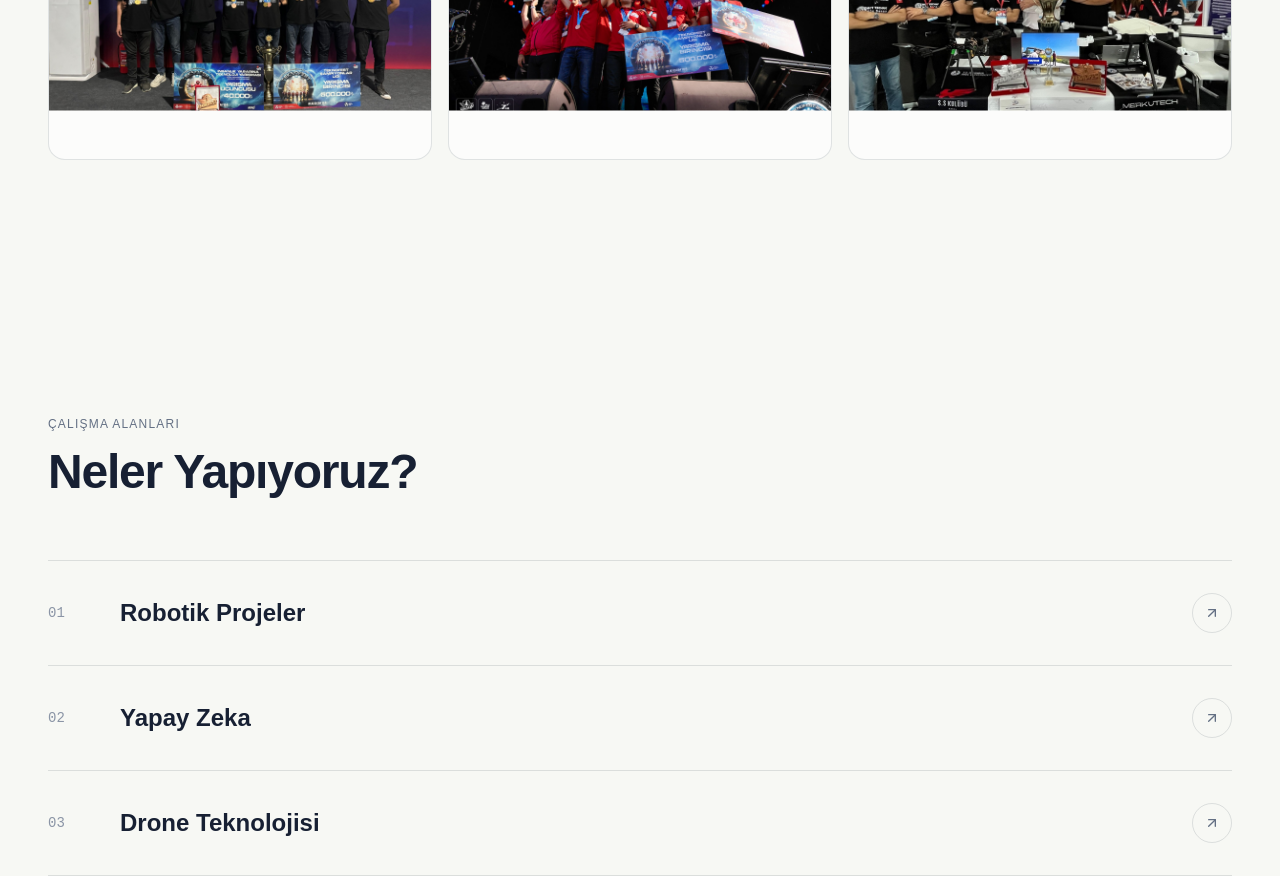
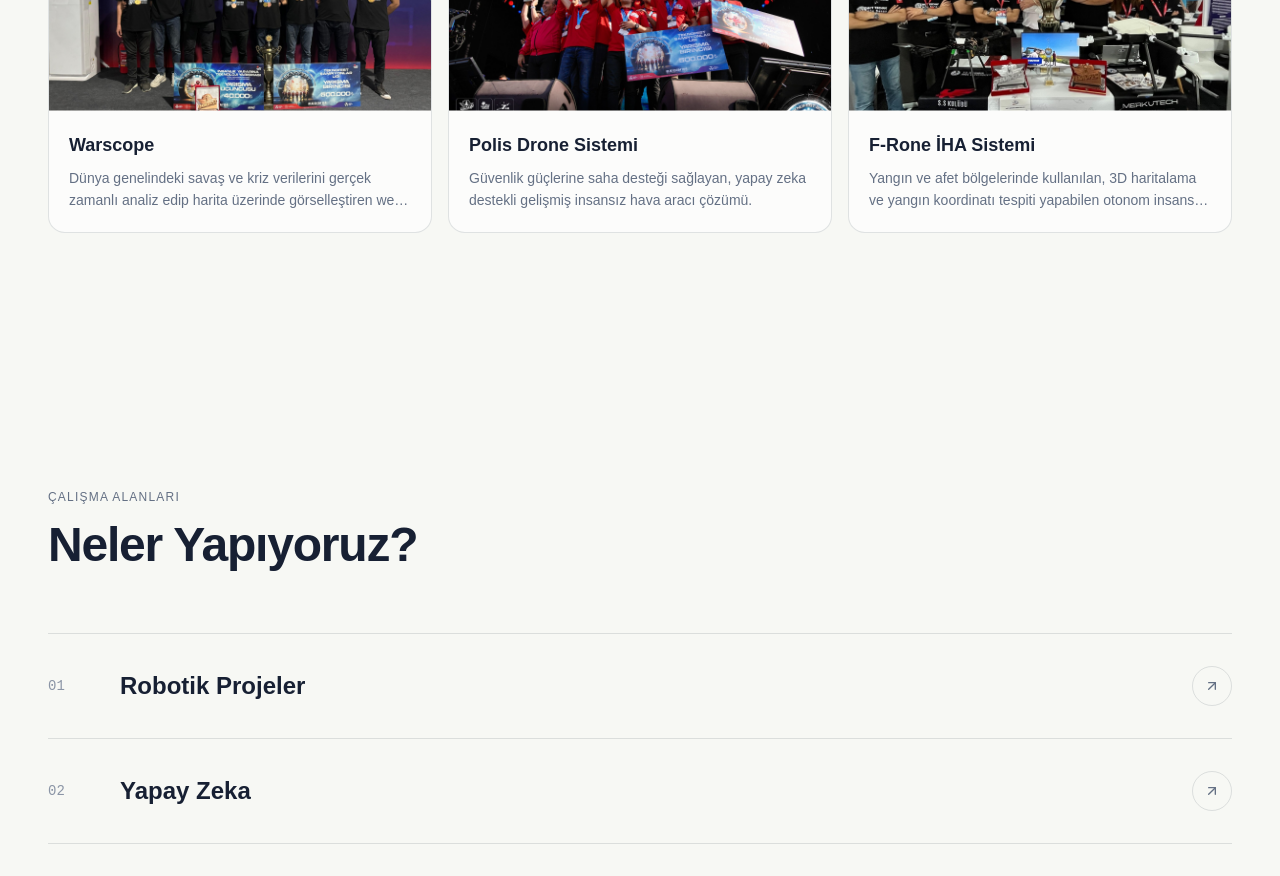
Before and after one commit to Merkutech/merkutech.github.io, a Next.js app: page / in a window 1280 px wide. Shown: the part 2740-3616 px from the top of the page. Built offline with nearby package versions, Linux system fonts and the light colour scheme.

Commit message:
feat: enhance multilingual support by updating project details and language context

```diff
--- a/app/page.tsx
+++ b/app/page.tsx
@@ -420,7 +420,7 @@
 
 /* Stagger Row */
 function StaggerRow({ num, title, desc, tags, icon, index }: {
-  num: string; title: string; desc: string; tags: string[]; icon: React.ReactNode; index: number;
+  num: string; title: string; desc: string; tags: readonly string[]; icon: React.ReactNode; index: number;
 }) {
   const [hovered, setHovered] = useState(false);
   const ref = useRef(null);
@@ -469,6 +469,8 @@
 function MaskCard({ project, index }: { project: typeof projects[0]; index: number }) {
   const ref = useRef<HTMLDivElement>(null);
   const isInView = useInView(ref, { once: true, margin: "-60px" });
+  const { language } = useLanguage();
+  const tr = project.translations[language];
 
   return (
     <motion.div ref={ref} initial={{ opacity: 0, y: 20 }} animate={isInView ? { opacity: 1, y: 0 } : {}} transition={{ duration: 0.5, delay: index * 0.1, ease: easeOut }}>
@@ -476,7 +478,7 @@
         <div className="aspect-[16/10] overflow-hidden relative">
           <motion.img
             src={project.image}
-            alt={project.title}
+            alt={tr.title}
             className="w-full h-full object-cover group-hover:scale-[1.03] transition-transform duration-700 ease-out"
             initial={{ clipPath: "inset(0 100% 0 0)" }}
             animate={isInView ? { clipPath: "inset(0 0% 0 0)" } : {}}
@@ -484,8 +486,8 @@
           />
         </div>
         <div className="p-5">
-          <h3 className="text-lg font-semibold text-white mb-2 group-hover:text-neutral-200 transition-colors duration-300">{project.title}</h3>
-          <p className="text-sm text-neutral-500 leading-relaxed line-clamp-2">{project.description}</p>
+          <h3 className="text-lg font-semibold text-white mb-2 group-hover:text-neutral-200 transition-colors duration-300">{tr.title}</h3>
+          <p className="text-sm text-neutral-500 leading-relaxed line-clamp-2">{tr.description}</p>
         </div>
       </Link>
     </motion.div>
--- a/app/projelerimiz/[slug]/page.tsx
+++ b/app/projelerimiz/[slug]/page.tsx
@@ -13,8 +13,8 @@
   const project = getProjectBySlug(slug);
   if (!project) return {};
   return {
-    title: `${project.title} - Merkutech Projeleri`,
-    description: project.description,
+    title: `${project.translations.tr.title} - Merkutech Projeleri`,
+    description: project.translations.tr.description,
   };
 }
 
--- a/lib/i18n/language-context.tsx
+++ b/lib/i18n/language-context.tsx
@@ -3,10 +3,12 @@
 import { createContext, useCallback, useContext, useEffect, useMemo, useState } from "react";
 import { translations, type Language } from "./translations";
 
+type Translations = (typeof translations)[Language];
+
 interface LanguageContextValue {
   language: Language;
   setLanguage: (lang: Language) => void;
-  t: typeof translations.tr;
+  t: Translations;
 }
 
 const LanguageContext = createContext<LanguageContextValue | null>(null);
```
Also changed, not shown: 1 other file (tests, documents, lock files or other folders).
